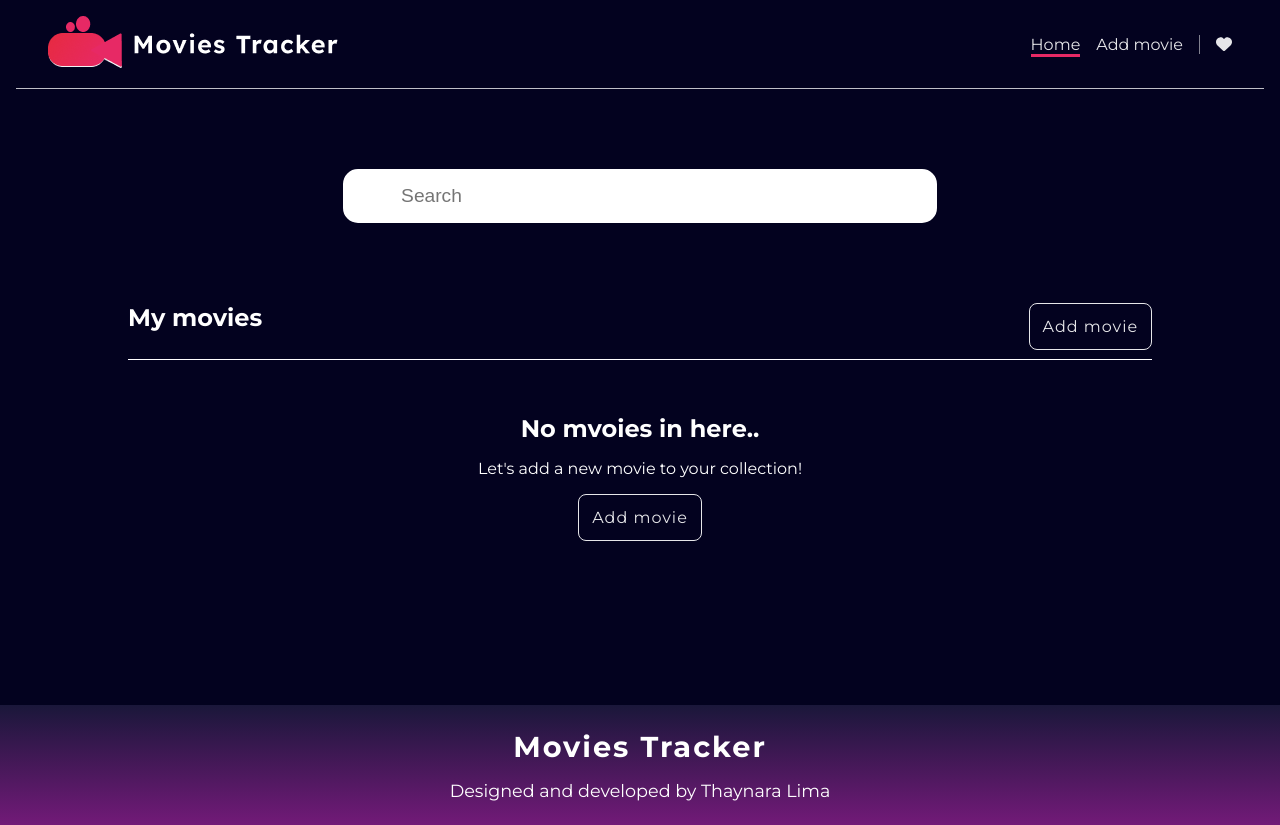
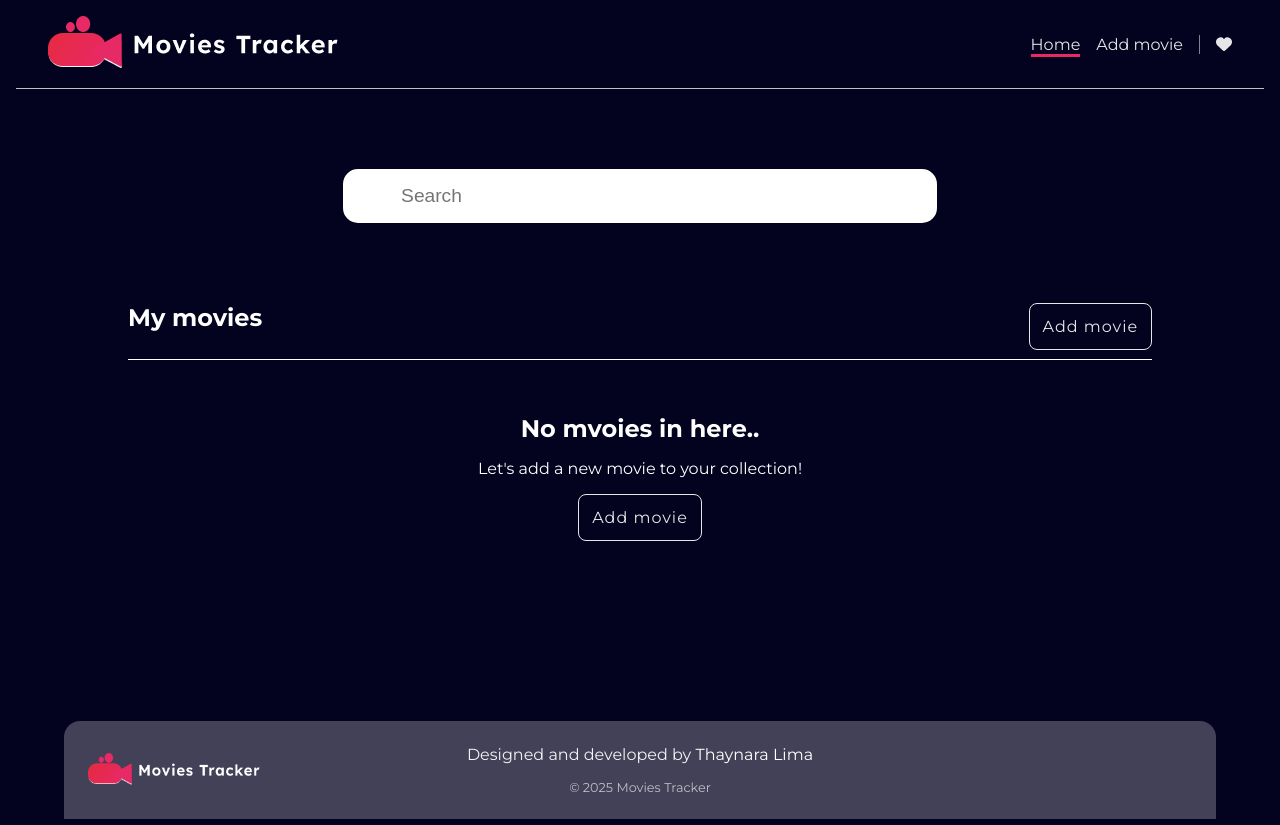
Before and after one commit to ThaynaraLimaa/MoviesTracker, a React (Vite) app: page / in a window 1280 px wide. Built offline with nearby package versions, Linux system fonts and the light colour scheme; data requests are answered from the project's data file; a web font is replaced by a local one.

Commit message:
update footer styles

```diff
--- a/src/layout/footer/Footer.module.css
+++ b/src/layout/footer/Footer.module.css
@@ -1,28 +1,39 @@
 .footer {
-    /* background-color: var(--color-pink); */
-    background: linear-gradient(180deg, rgba(26, 23, 58, 1) 0%, rgba(114, 26, 120, 1) 100%);
-    width: 100%;
-    margin-top: 1rem;
+    background-color: var(--color-black-75);
+    color: var(--color-white);
+    width: 90%;
+    border-radius: 16px 16px 0 0;
+    margin-top: 2rem;
     padding: 1.5rem;
+
     display: flex;
-    flex-direction: column;
+    justify-content: center;
     align-items: center;
+
     position: relative;
 }
 
-.title {
-    font-family: var(--font-heading);
-    font-size: 1.8rem;
-    font-weight: 700;
-    letter-spacing: 2px;
-    margin-bottom: 1rem;
+.footer img {
+    width: 15%;
+    position: absolute;
+    left: 1.5rem;
+}
+
+.text {
+    text-align: center;
 }
 
 .credits {
-    font-size: 1.1rem;
-    text-align: center;
+    color: var(--color-black-05);
+    font-size: var(--fs-paragraph);
+    margin-bottom: 1rem;
 }
 
 .credits a:hover {
     text-decoration: underline;
 }
+
+.copy {
+    color: var(--color-black-25);
+    font-size: var(--fs-label);
+}
--- a/src/layout/footer/Footer.tsx
+++ b/src/layout/footer/Footer.tsx
@@ -3,8 +3,11 @@ import styles from './Footer.module.css'
 export default function Footer() {
     return (
         <footer className={styles.footer}>
-            <p className={styles.title}>Movies Tracker</p>
-            <p className={styles.credits}>Designed and developed by <a href="https://github.com/thaynaralimaa" target='_blank'>Thaynara Lima</a></p>
+            <img src="public/images/Primary-Logo.png" alt="Movies Tracker logo" />
+            <div className={styles.text}>
+                <p className={styles.credits}>Designed and developed by <a href="https://thaynaralimadev.vercel.app/" target='_blank'>Thaynara Lima</a></p>
+                <p className={styles.copy}>© 2025 Movies Tracker</p>
+            </div>
         </footer>
     )
 }
```
